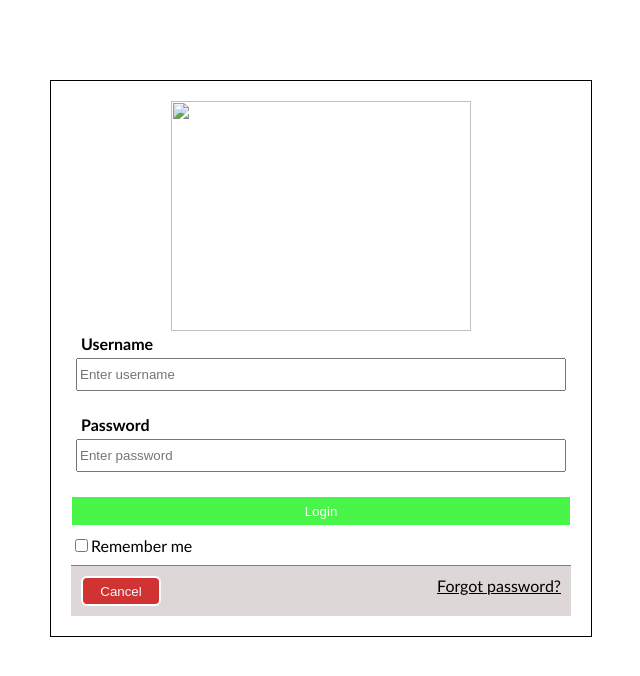
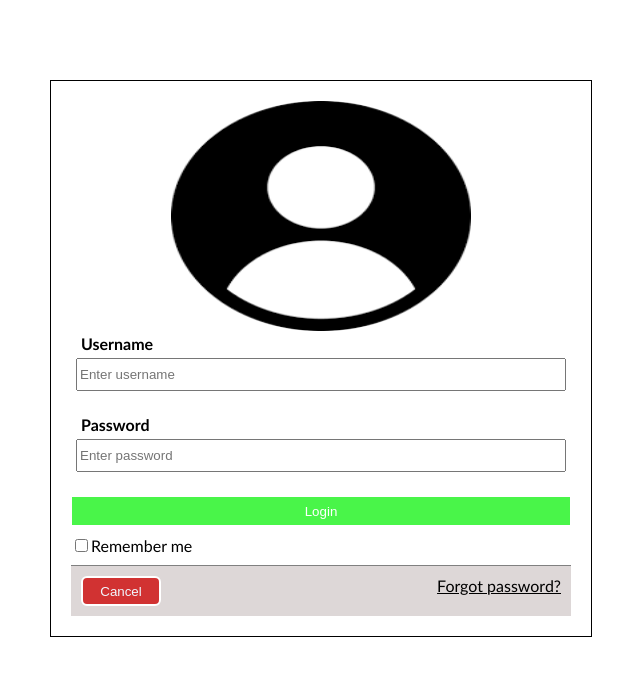
Before and after one commit to rakeshvemula03/MERN_STACK, a plain HTML site: page css6.html in a window 1280 px wide. Shown: the whole page, without its empty margins (370-1010 px from the left). Drawn offline with Linux system fonts and the light colour scheme.

Commit message:
Update css6.html

```diff
--- a/css6.html
+++ b/css6.html
@@ -74,7 +74,7 @@
 </head>
 <body>
     <div class="container">
-        <img src="/images/user.png" alt="">
+        <img src="/user.png" alt="">
         <form action="">
             <div class="input">
                 <label id="uname" for="username">Username</label>
```
